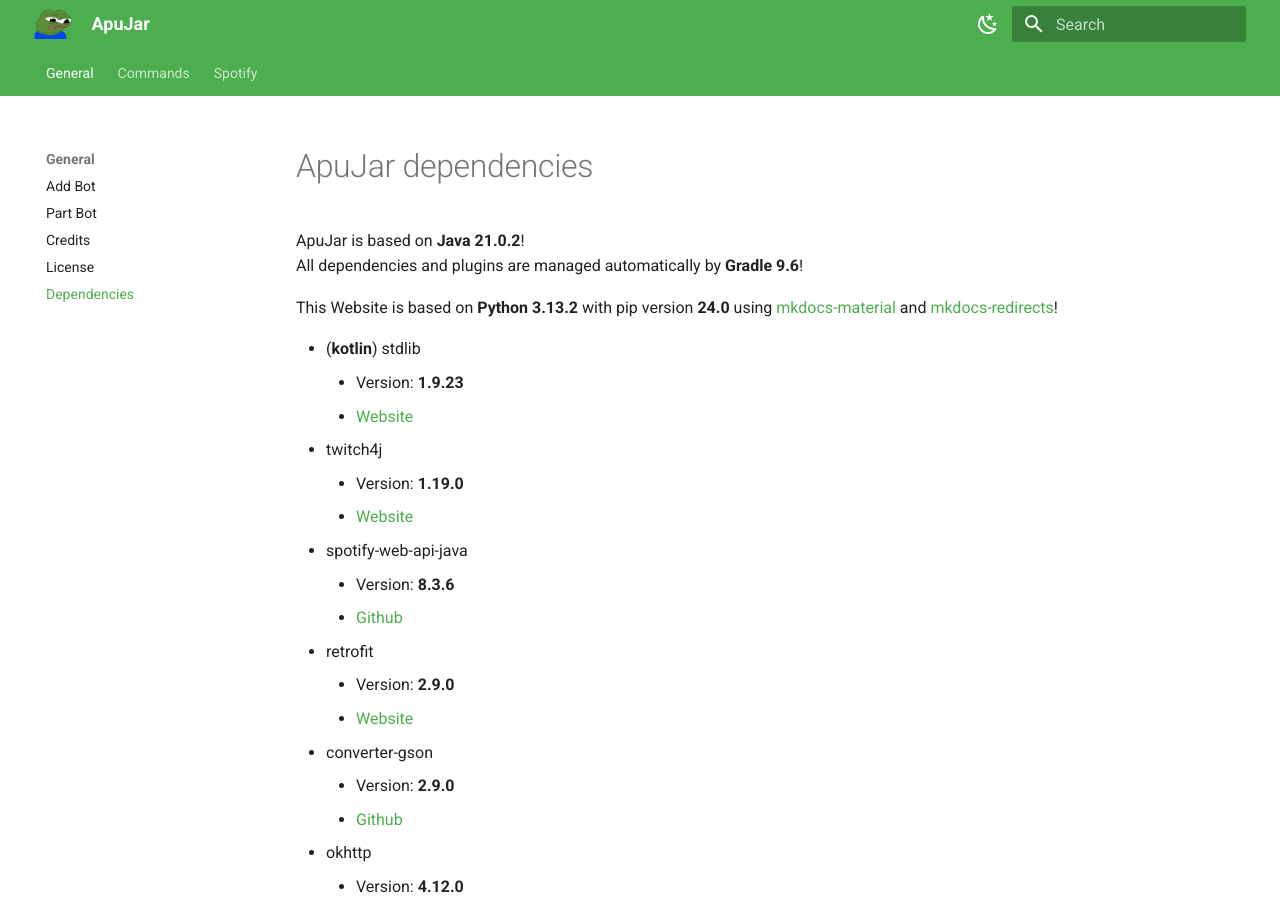
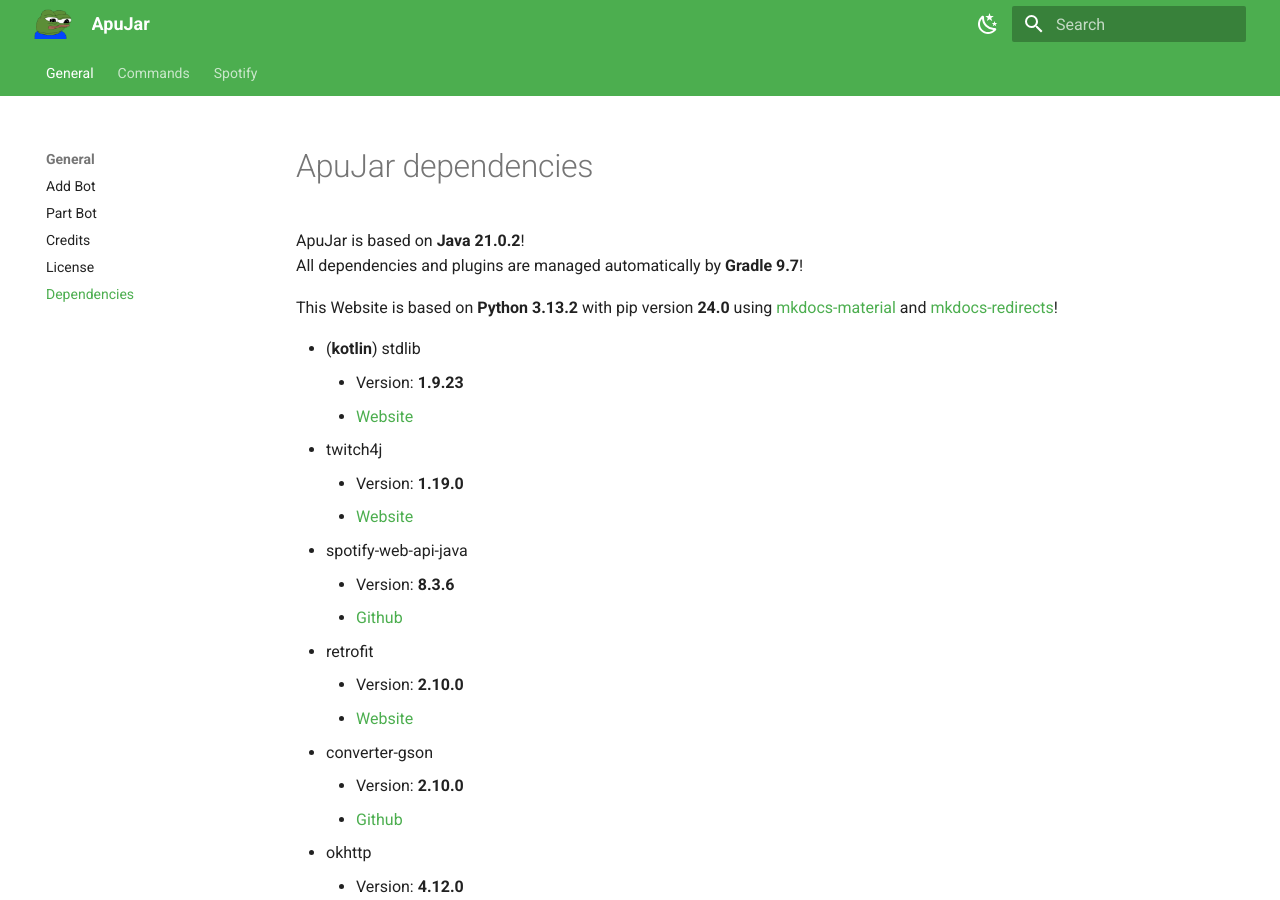
Before and after one commit to BlockyDotJar/ApuJar-Website, an MkDocs documentation site: the page built from docs/general/dependencies.md, in a window 1280 px wide and 900 px high. Built offline with MkDocs 1.6.1 and Material for MkDocs 9.7.7, drawn with Linux system fonts in a browser that asks for light colours; some of the changed text lies outside the part shown.

Commit message:
Updated dependencies and mkdocs-material versions!

```diff
--- a/docs/general/dependencies.md
+++ b/docs/general/dependencies.md
@@ -1,7 +1,7 @@
 # ApuJar dependencies
 
 ApuJar is based on **Java 21.0.2**!
-<br>All dependencies and plugins are managed automatically by **Gradle 9.6**!
+<br>All dependencies and plugins are managed automatically by **Gradle 9.7**!
 
 This Website is based on **Python 3.13.2** with pip version **24.0** using [mkdocs-material](https://github.com/squidfunk/mkdocs-material) and [mkdocs-redirects](https://github.com/mkdocs/mkdocs-redirects)!
 
@@ -15,10 +15,10 @@
     * Version: **8.3.6**
     * [Github](https://github.com/spotify-web-api-java/spotify-web-api-java)
 * retrofit
-    * Version: **2.9.0**
+    * Version: **2.10.0**
     * [Website](https://square.github.io/retrofit/)
 * converter-gson
-    * Version: **2.9.0**
+    * Version: **2.10.0**
     * [Github](https://github.com/square/retrofit/tree/trunk/retrofit-converters/gson)
 * okhttp
     * Version: **4.12.0**
--- a/requirements.txt
+++ b/requirements.txt
@@ -1,2 +1,2 @@
-mkdocs-material==9.5.13
+mkdocs-material==9.5.14
 mkdocs-redirects==1.2.1
```
Also changed, not shown: other parts of docs/general/dependencies.md (+2 -2 lines).
